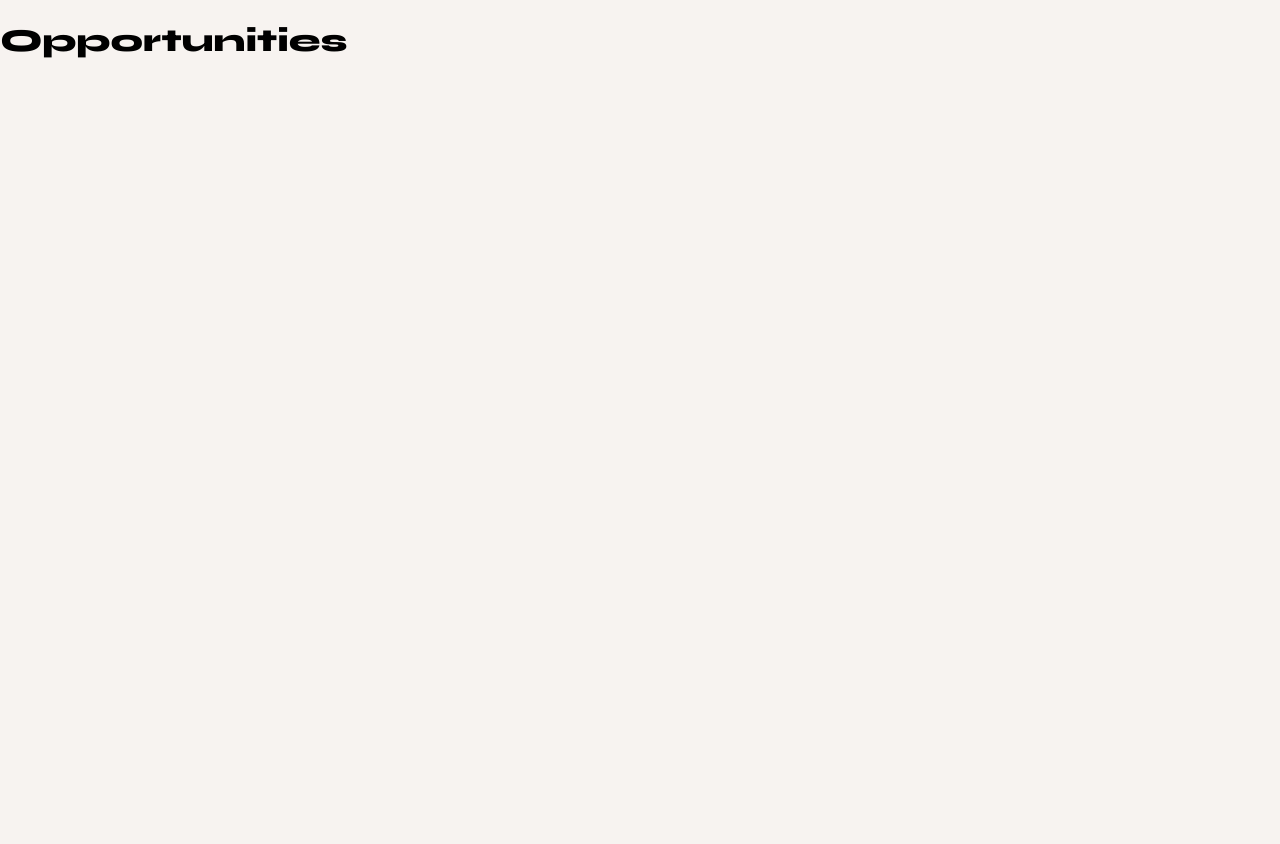
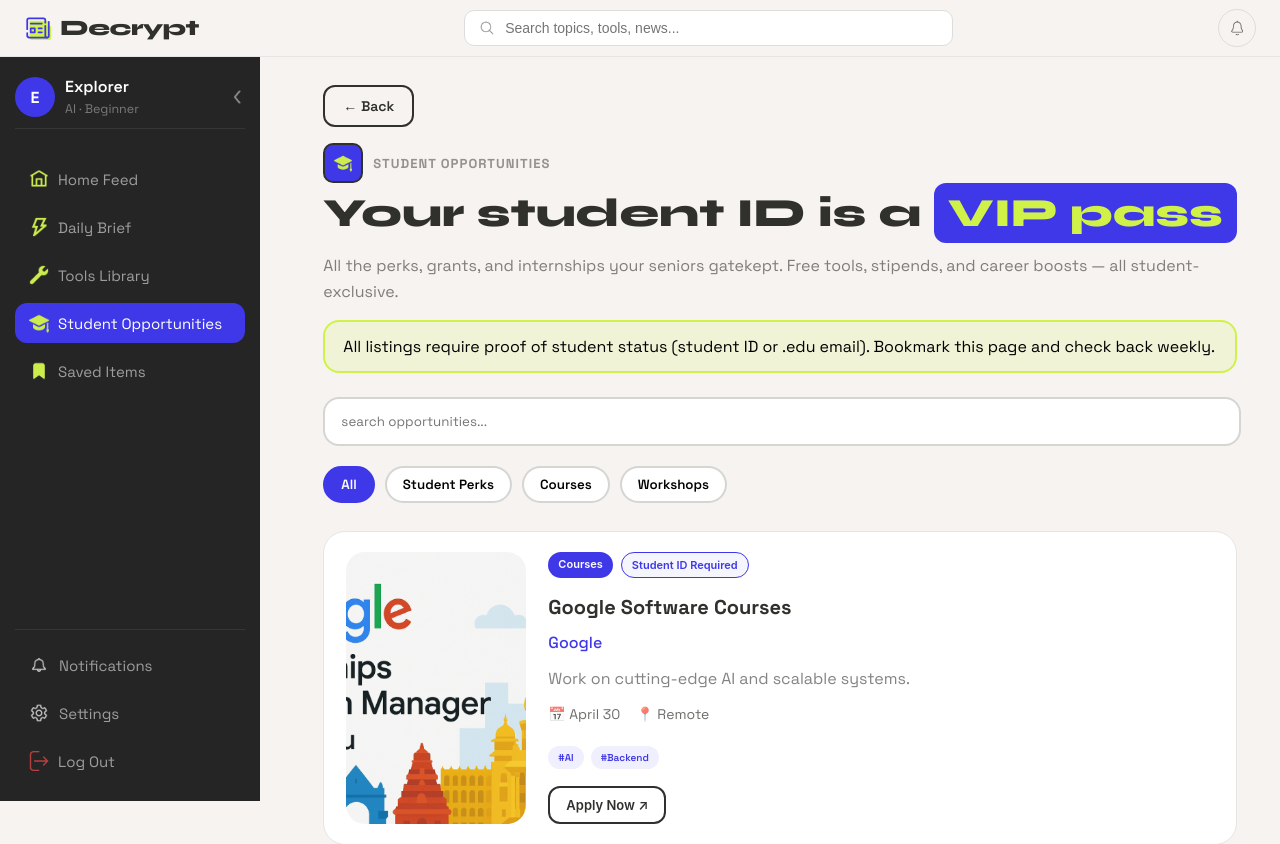
Before and after one commit to AnuP1306/Decrypt_Final, a React app in the folder frontend/: page /opportunities in a window 1280 px wide. Shown: the top 844 px of the page. Before the commit the page ends 800 px from the top, so only its background shows below. Built offline with nearby package versions, Linux system fonts and the light colour scheme; the HTML template or start-up script is replaced by a standard one.

Commit message:
Built student opportunities page in React

```diff
--- /dev/null
+++ b/frontend/src/data/opportunitiesData.ts
@@ -0,0 +1,99 @@
+export const opportunities = [
+  {
+    id: 1,
+    title: "Google Software Courses",
+    company: "Google",
+    desc: "Work on cutting-edge AI and scalable systems.",
+    deadline: "April 30",
+    location: "Remote",
+    stipend: "",
+    type: "Courses",
+    tags: ["AI", "Backend"],
+    image: "/images/opportunitiescard.png",
+    link: "https://careers.google.com"
+  },
+
+  {
+    id: 2,
+    title: "GitHub Student Developer Pack",
+    company: "GitHub",
+    desc: "Get access to premium dev tools for free.",
+    deadline: "Ongoing",
+    location: "Global",
+    stipend: "",
+    type: "Student Perks",
+    tags: ["GitHub", "FreeTools", "StudentPerks"],
+    image: "/images/opportunitiescard2.png",
+    link: "https://education.github.com/pack"
+  },
+
+  {
+    id: 3,
+    title: "MLH Workshops",
+    company: "MLH",
+    desc: "Build real-world projects with global devs.",
+    deadline: "May 15",
+    location: "Remote",
+    stipend: "",
+    type: "Workshops",
+    tags: ["OpenSource", "Community"],
+    image: "/images/opportunitiescard3.png",
+    link: "https://fellowship.mlh.io/"
+  },
+
+  {
+    id: 4,
+    title: "Notion Student Plan",
+    company: "Notion",
+    desc: "Get Notion Plus plan free for students with unlimited blocks and uploads.",
+    deadline: "Ongoing",
+    location: "Global",
+    stipend: "",
+    type: "Student Perks",
+    tags: ["Productivity", "FreeTools"],
+    image: "/images/opportunitiescard5.png",
+    link: "https://www.notion.so/students"
+  },
+
+  {
+    id: 5,
+    title: "CS50x by Harvard",
+    company: "Harvard University",
+    desc: "Learn computer science fundamentals from scratch with hands-on projects.",
+    deadline: "Self-paced",
+    location: "Online",
+    stipend: "",
+    type: "Courses",
+    tags: ["Programming", "Beginner"],
+    image: "/images/opportunitiescard7.png",
+    link: "https://cs50.harvard.edu/x/"
+  },
+
+  {
+    id: 6,
+    title: "Web Development Bootcamp",
+    company: "freeCodeCamp",
+    desc: "Live workshop covering full-stack web development with real projects.",
+    deadline: "Rolling",
+    location: "Online",
+    stipend: "",
+    type: "Workshops",
+    tags: ["WebDev", "FullStack"],
+    image: "/images/opportunitiescard6.png",
+    link: "https://www.freecodecamp.org"
+  },
+
+  {
+    id: 7,
+    title: "Microsoft Explore Workshops",
+    company: "Microsoft",
+    desc: "Learn software engineering fundamentals.",
+    deadline: "June 10",
+    location: "Hybrid",
+    stipend: "",
+    type: "Workshops",
+    tags: ["Microsoft", "Workshops"],
+    image: "/images/opportunitiescard4.png",
+    link: "https://learn.microsoft.com"
+  }
+];
--- a/frontend/src/pages/Opportunities.jsx
+++ b/frontend/src/pages/Opportunities.jsx
@@ -1,5 +1,250 @@
+// function Opportunities() {
+//     return <h1> Opportunities </h1>;
+//   }
+
+import { useState } from "react";
+import { useNavigate } from "react-router-dom";
+import Navbar from "../components/Navbar";
+import Sidebar from "../components/Sidebar";
+import "../styles/opportunities.css";
+import { opportunities } from "../data/opportunitiesData";
+
+
 function Opportunities() {
-    return <h1> Opportunities </h1>;
-  }
+    const navigate = useNavigate();
 
-  export default Opportunities;
+  const [selectedFilter, setSelectedFilter] = useState("All");
+  const [searchTerm, setSearchTerm] = useState("");
+  const [showToast, setShowToast] = useState(false);
+
+
+  const filters = [
+    "All",
+    "Student Perks",
+    "Courses",
+    "Workshops",
+  ];
+
+  const filteredOpportunities = opportunities.filter((opp) => {
+    const matchesFilter =
+      selectedFilter === "All" ||
+      opp.type === selectedFilter;
+
+    const matchesSearch =
+      opp.title.toLowerCase().includes(searchTerm.toLowerCase()) ||
+      opp.company.toLowerCase().includes(searchTerm.toLowerCase()) ||
+      opp.desc.toLowerCase().includes(searchTerm.toLowerCase());
+
+    return matchesFilter && matchesSearch;
+  });
+
+  const handleAlerts = () => {
+    setShowToast(true);
+
+    setTimeout(() => {
+      setShowToast(false);
+    }, 2500);
+  };
+
+  return (
+    <>
+      <Navbar />
+
+      <div className="layout">
+        <Sidebar />
+
+        <main className="main-content">
+          <div className="opp-page">
+            <div className="opp-container">
+
+              {/* BACK BUTTON */}
+
+           <button
+  className="back-btn"
+  onClick={() => navigate("/home")}
+>
+  ← Back
+</button>
+
+              {/* MINI HEADER */}
+
+              <div className="opp-mini-header">
+               <div className="opp-icon-box">
+                <img
+              src="/images/opportunity.png"
+              alt="Student Opportunities"
+              />
+              </div>
+
+                <span className="opp-mini-text">
+                  STUDENT OPPORTUNITIES
+                </span>
+              </div>
+
+              {/* TITLE */}
+
+              <h1>
+                Your student ID is a{" "}
+                <span className="highlight">
+                  VIP pass
+                </span>
+              </h1>
+
+              <p>
+                All the perks, grants, and internships your seniors gatekept. Free tools, stipends, and career boosts —
+                all student-exclusive.
+              </p>
+
+              {/* BANNER */}
+
+              <div className="opp-banner">
+                All listings require proof of student status
+                (student ID or .edu email).
+                Bookmark this page and check back weekly.
+              </div>
+
+              {/* SEARCH */}
+
+              <div className="opp-search">
+                <input
+                  type="text"
+                  placeholder="search opportunities..."
+                  value={searchTerm}
+                  onChange={(e) =>
+                    setSearchTerm(e.target.value)
+                  }
+                />
+              </div>
+
+              {/* FILTERS */}
+
+              <div className="opp-filters">
+                {filters.map((filter) => (
+                  <button
+                    key={filter}
+                    className={
+                      selectedFilter === filter
+                        ? "active"
+                        : ""
+                    }
+                    onClick={() =>
+                      setSelectedFilter(filter)
+                    }
+                  >
+                    {filter}
+                  </button>
+                ))}
+              </div>
+
+              {/* OPPORTUNITY LIST */}
+
+              <div className="opp-list">
+                {filteredOpportunities.map((opp) => (
+                  <div
+                    key={opp.id}
+                    className="opp-card"
+                  >
+                    <div className="opp-image">
+                      <img
+                        src={opp.image}
+                        alt={opp.title}
+                      />
+                    </div>
+
+                    <div className="opp-content">
+                      <div className="opp-tags">
+                        <span className="tag primary">
+                          {opp.type}
+                        </span>
+
+                        <span className="tag outline">
+                          Student ID Required
+                        </span>
+                      </div>
+
+                      <h3>{opp.title}</h3>
+
+                      <p className="company">
+                        {opp.company}
+                      </p>
+
+                      <p className="desc">
+                        {opp.desc}
+                      </p>
+
+                      <div className="meta">
+                        <span>
+                          📅 {opp.deadline}
+                        </span>
+
+                        <span>
+                          📍 {opp.location}
+                        </span>
+
+                        {opp.stipend && (
+                          <span>
+                            💰 {opp.stipend}
+                          </span>
+                        )}
+                      </div>
+
+                      <div className="tags">
+                        {opp.tags.map(
+                          (tag, index) => (
+                            <span key={index}>
+                              #{tag}
+                            </span>
+                          )
+                        )}
+                      </div>
+
+                      <a
+                        href={opp.link}
+                        target="_blank"
+                        rel="noreferrer"
+                        className="apply-btn"
+                      >
+                        Apply Now ↗
+                      </a>
+                    </div>
+                  </div>
+                ))}
+              </div>
+
+              {/* CTA */}
+
+              <div className="opp-cta">
+                <div>
+                  <h3>
+                    Get new opportunities in your feed
+                  </h3>
+
+                  <p>
+                    D-Bot monitors 50+ sources daily.
+                  </p>
+                </div>
+
+                <button onClick={handleAlerts}>
+                  Turn on alerts
+                </button>
+              </div>
+
+              {/* TOAST */}
+
+              <div
+                className={`toast ${
+                  showToast ? "show" : ""
+                }`}
+              >
+                🔔 Alerts turned on!
+              </div>
+
+            </div>
+          </div>
+        </main>
+      </div>
+    </>
+  );
+}
+
+export default Opportunities;
--- a/frontend/src/styles/opportunities.css
+++ b/frontend/src/styles/opportunities.css
@@ -74,6 +74,7 @@
 }
 
 .opp-mini-text {
+  font-family: "Space Grotesk", sans-serif;
   font-size: 13px;
   font-weight: 700;
   color: rgba(48,49,44,0.5);
@@ -100,15 +101,17 @@
 
 /* DESCRIPTION */
 .opp-container p {
+  font-family: "Space Grotesk", sans-serif;
   color: rgba(48,49,44,0.6);
-  font-size: 15px;
-  max-width: 700px;
+  font-size: 16px;
+  max-width: 900px;
   line-height: 1.6;
   margin-bottom: 16px;
 }
 
 /* BANNER */
 .opp-banner {
+  font-family: "Space Grotesk", sans-serif;
   border: 2px solid #D0F248;
   background: rgba(208,242,72,0.15);
   padding: 14px 18px;
@@ -135,6 +138,7 @@
 }
 
 .opp-filters button {
+  font-family: "Space Grotesk", sans-serif;
   padding: 8px 16px;
   border-radius: 999px;
   border: 2px solid rgba(48,49,44,0.2);
@@ -215,6 +219,7 @@
 
 /* CONTROLLED SPACING */
 .desc {
+  font-family: "Space Grotesk", sans-serif;
    font-size: 16px;
   color: rgba(48,49,44,0.65);
   margin-top: 6px;
@@ -257,6 +262,7 @@
 }
 
 .tags span {
+  font-family: "Space Grotesk", sans-serif;
   font-size: 10px;
   padding: 5px 10px;
   border-radius: 999px;
@@ -275,6 +281,7 @@
 }
 
 .opp-content .company {
+  font-family: "Space Grotesk", sans-serif;
   font-size: 16px;
   color: #3F38E8 !important;  /* 🔥 force override */
   font-weight: 500;
@@ -283,6 +290,7 @@
 
 
 .meta {
+  font-family: "Space Grotesk", sans-serif;
   display: flex;
   gap: 16px;
   font-size: 14px;
```
